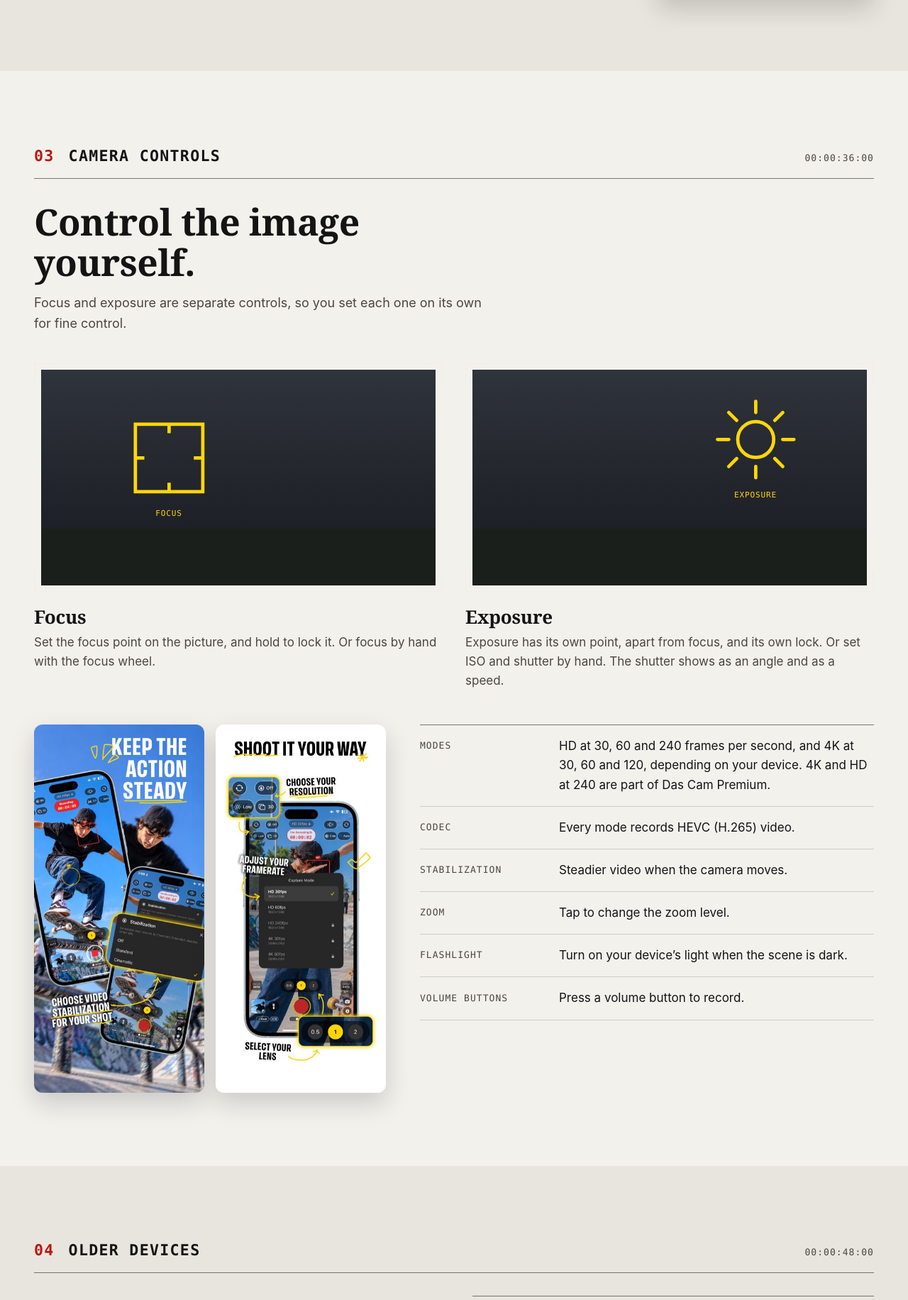
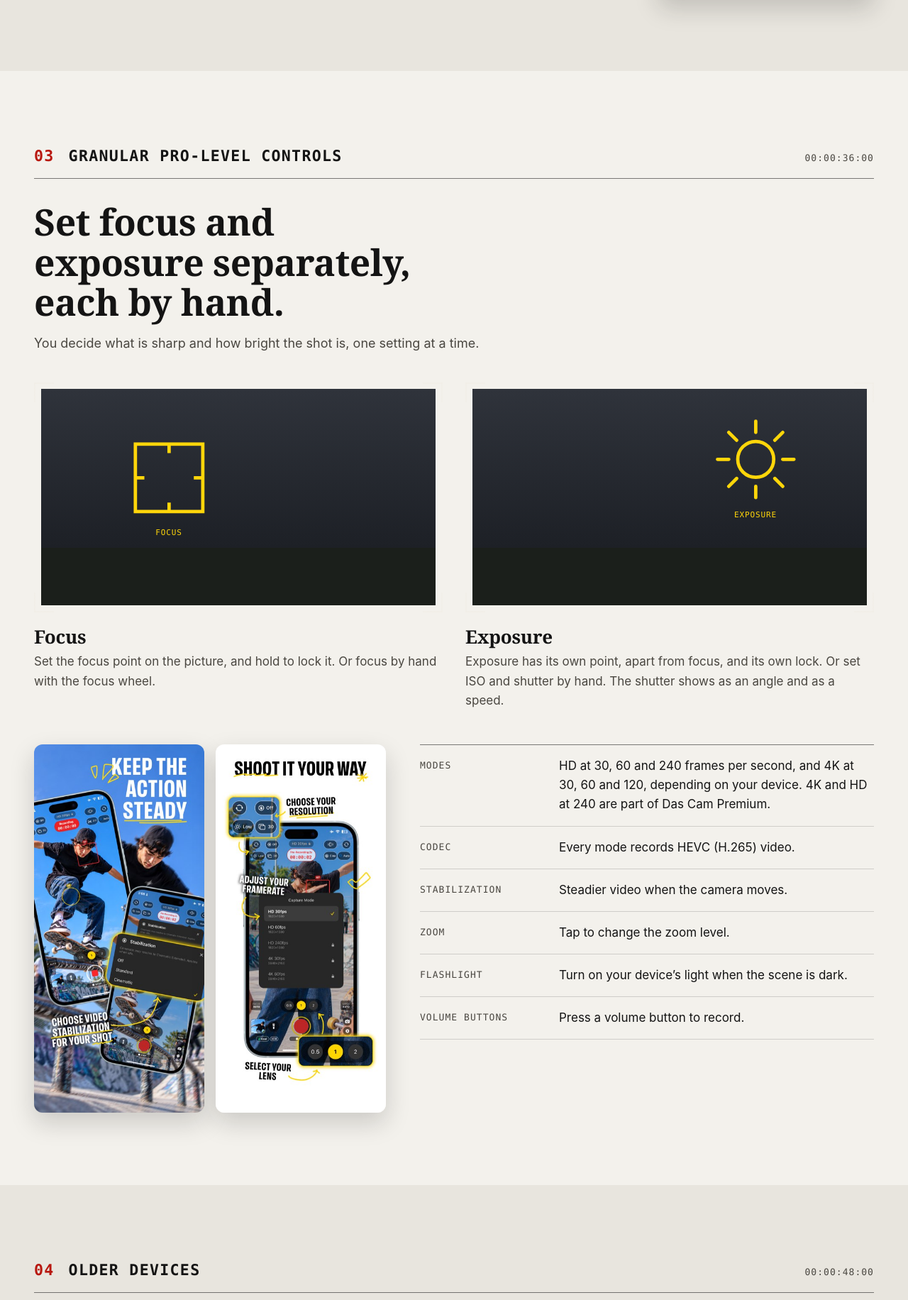
Before and after one commit to env-media/das-cam, a Jekyll site: the page index.html, which Jekyll copies as it is, in a window 1280 px wide. Shown: the part 3521-5353 px from the top of the page at 71% size. Built offline with Jekyll 4.4.1, drawn with Linux system fonts in a browser that asks for light colours.

Commit message:
WEB1: section 03 is "Granular pro-level controls"
AJ (11-08, about 02:10, relayed by arbiter #58): the label should show
how much control the section gives over the image.

- The 03 label reads "Granular pro-level controls" (the shorter of his
  two wordings). The heading echoes it: "Set focus and exposure
  separately, each by hand.", then one line: "You decide what is sharp
  and how bright the shot is, one setting at a time." The two cards keep
  the detail.
- Section labels wrap rather than shrink: the name keeps its place beside
  the number and wraps within it ("03 Granular pro-level / controls" at
  320 px).
- _tools/preview.sh adds close-ups of section 03 at 1440, 390 and 320 px.

Co-Authored-By: Claude Opus 5.5 (1M context, M4 lane, DSC implementer #136, session b55e95dd) <noreply@anthropic.com>

```diff
--- a/assets/site.css
+++ b/assets/site.css
@@ -273,6 +273,8 @@ h1, h2, h3 {
   color: var(--ink);
 }
 .section .slate { max-width: none; }
+.slate span { min-width: 0; }
+.slate b + span { flex: 1 1 10rem; }
 .slate b { color: var(--red-text); font-weight: 700; }
 .slate .tc { margin-left: auto; color: var(--ink-2); font-size: 0.8125rem; font-weight: 400; letter-spacing: 0.08em; }
 .section h2 { font-size: clamp(2rem, 1.3rem + 2.4vw, 3.25rem); max-width: 20ch; }
--- a/index.html
+++ b/index.html
@@ -116,9 +116,9 @@
 
   <section class="section" id="controls" aria-labelledby="controls-title">
     <div class="wrap">
-      <p class="slate"><b>03</b><span>Camera controls</span><span class="tc" aria-hidden="true">00:00:36:00</span></p>
-      <h2 id="controls-title">Control the image yourself.</h2>
-      <p class="intro">Focus and exposure are separate controls, so you set each one on its own for fine control.</p>
+      <p class="slate"><b>03</b><span>Granular pro-level controls</span><span class="tc" aria-hidden="true">00:00:36:00</span></p>
+      <h2 id="controls-title">Set focus and exposure separately, each by hand.</h2>
+      <p class="intro">You decide what is sharp and how bright the shot is, one setting at a time.</p>
       <div class="controls">
         <div class="control">
           <div class="screen screen-focus monitor framed" aria-hidden="true">
```
Also changed, not shown: 1 other file.
